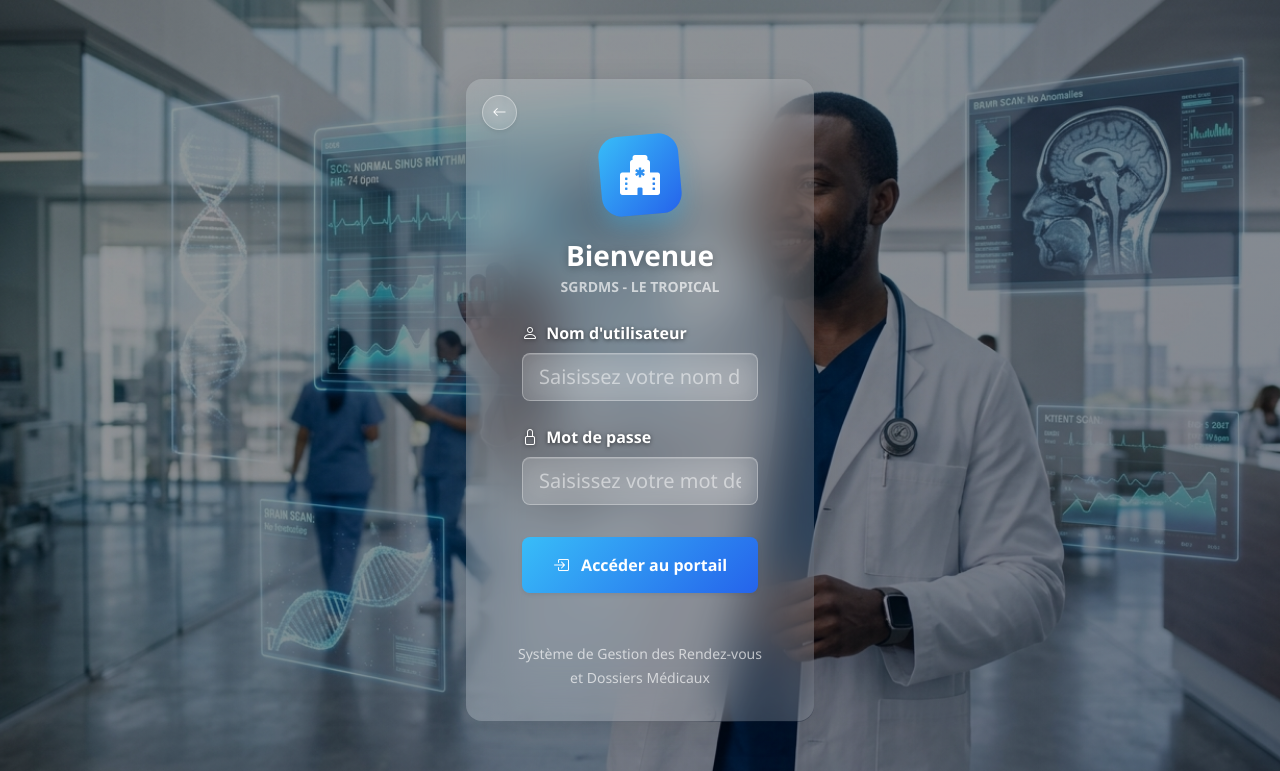
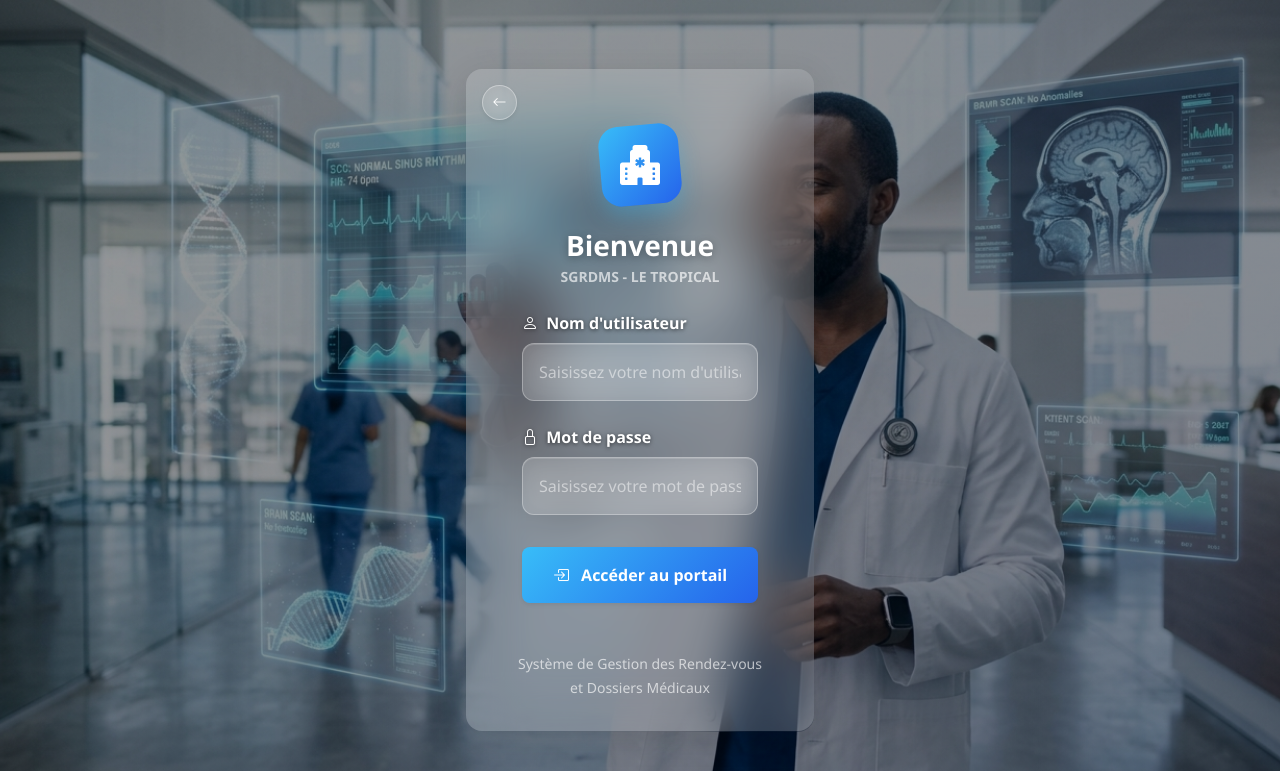
Before and after one commit to Mhdbreezer/LE_TROPICAL, a Flask app: page /login in a window 1280 px wide. Shown: the top 771 px of the page. Run offline with Flask 3, Linux system fonts and the light colour scheme.

Commit message:
design: augmenter la hauteur (padding) des champs de connexion au lieu de la taille du texte

```diff
--- a/app/templates/login.html
+++ b/app/templates/login.html
@@ -24,11 +24,11 @@
                     <form method="POST" action="">
                         <div class="mb-4 text-start">
                             <label for="username" class="form-label text-white mb-2 fw-bold"><i class="bi bi-person me-1"></i> Nom d'utilisateur</label>
-                            <input type="text" class="form-control form-control-lg" id="username" name="username" placeholder="Saisissez votre nom d'utilisateur" required>
+                            <input type="text" class="form-control py-3 px-3" style="border-radius: 12px;" id="username" name="username" placeholder="Saisissez votre nom d'utilisateur" required>
                         </div>
                         <div class="mb-4 text-start">
                             <label for="password" class="form-label text-white mb-2 fw-bold"><i class="bi bi-lock me-1"></i> Mot de passe</label>
-                            <input type="password" class="form-control form-control-lg" id="password" name="password" placeholder="Saisissez votre mot de passe" required>
+                            <input type="password" class="form-control py-3 px-3" style="border-radius: 12px;" id="password" name="password" placeholder="Saisissez votre mot de passe" required>
                         </div>
 
                         <button type="submit" class="btn btn-senegal w-100 py-3 shadow-sm login-btn rounded-3 fw-bold mt-2">
```
